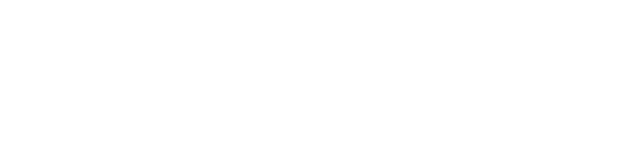
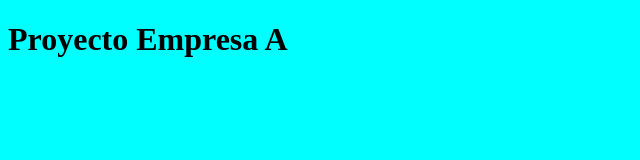
Before and after one commit to LeonidasAsprilla/Prueba01, a plain HTML site: page index.html in a window 1280 px wide. Shown: the whole page, without its empty margins (0-640 px from the left). Drawn offline with Linux system fonts and the light colour scheme.

Commit message:
Título y Color de Fondo

```diff
--- /dev/null
+++ b/css/estilos.css
@@ -0,0 +1,3 @@
+body{
+    background-color: aqua;
+}
--- a/index.html
+++ b/index.html
@@ -5,8 +5,9 @@
     <meta http-equiv="X-UA-Compatible" content="IE=edge">
     <meta name="viewport" content="width=device-width, initial-scale=1.0">
     <title>Document</title>
+    <link rel="stylesheet" href="css/estilos.css">
 </head>
 <body>
-
+    <h1>Proyecto Empresa A</h1>
 </body>
 </html>
```
Also changed, not shown: js/scripts.js (added).
